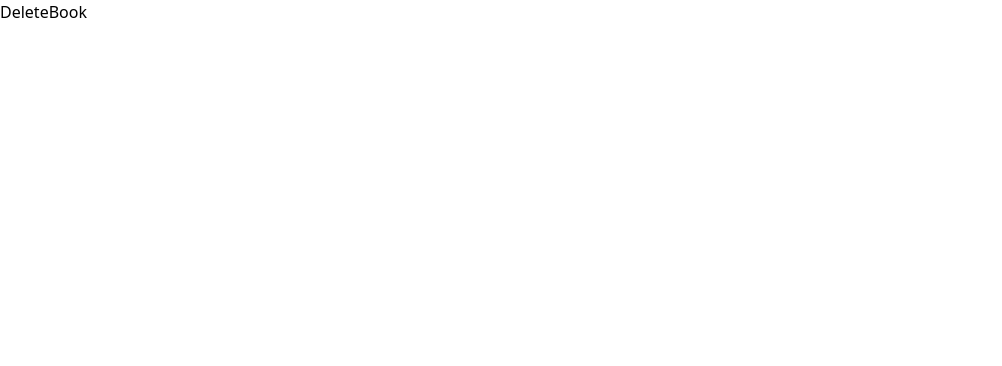
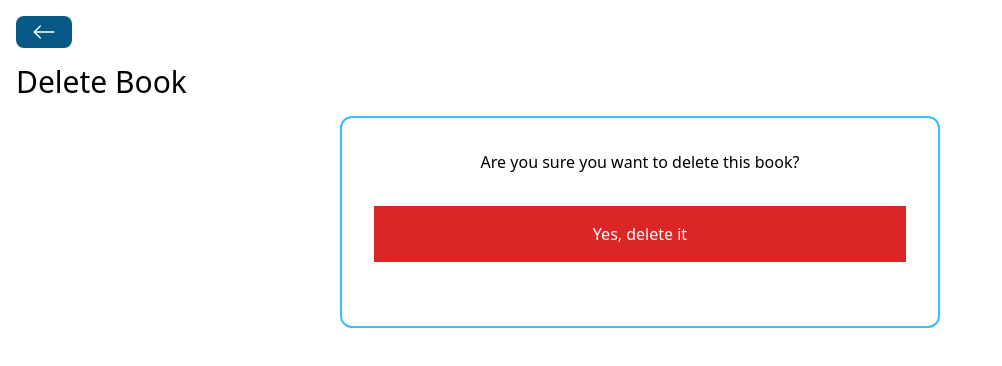
Before and after one commit to CCiocca/MERNstack_bookStore, a React app in the folder frontend/: page /books/delete/1 in a window 1280 px wide. Shown: the top 366 px of the page, without its empty margins (0-1002 px from the left). Built offline with nearby package versions, Linux system fonts and the light colour scheme; the HTML template or start-up script is replaced by a standard one.

Commit message:
fix editBook, add DeleteBook page

```diff
--- a/frontend/src/pages/DeleteBook.jsx
+++ b/frontend/src/pages/DeleteBook.jsx
@@ -1,8 +1,45 @@
-import React from 'react'
+import React, { useState } from 'react';
+import BackButton from '../components/BackButton';
+import Spinner from '../components/Spinner';
+import axios from 'axios';
+import { useNavigate, useParams } from 'react-router-dom';
 
 const DeleteBook = () => {
+  const [loading, setLoading] = useState(false);
+  const navigate = useNavigate();
+  const {id} = useParams();
+
+  const handleDeleteBook = () => {
+    setLoading(true);
+    axios
+      .delete(`http://localhost:5555/books/${id}`)
+      .then(() => {
+        setLoading(false);
+        navigate('/');
+      })
+      .catch((error) => {
+        setLoading(false);
+        alert('An error happened. Please check the console')
+        console.log(error);
+      })
+  }
+
   return (
-    <div>DeleteBook</div>
+    <div className='p-4'>
+      <BackButton/>
+      <h1 className='text-3xl my-4'>Delete Book</h1>
+      {loading ? <Spinner/> : ''}
+      <div className='flex flex-col items-center border-2 border-sky-400 rounded-xl w-[600px] p-8 mx-auto'>
+        <h3>Are you sure you want to delete this book?</h3>
+        <button
+            className='p-4 bg-red-600 text-white m-8 w-full'
+            onClick={handleDeleteBook}>
+          Yes, delete it
+        </button>
+
+      </div>
+
+    </div>
   )
 }
 
--- a/frontend/src/pages/EditBook.jsx
+++ b/frontend/src/pages/EditBook.jsx
@@ -8,6 +8,7 @@
   const [title, setTitle] = useState('');
   const [author, setAuthor] = useState('');
   const [publishYear, setPublishYear] = useState('');
+
   const [loading, setLoading] = useState(false);
   const navigate = useNavigate();
   const {id} = useParams();
@@ -15,7 +16,7 @@
   useEffect(() => {
     setLoading(true)
     axios
-      .get('http//localhost:5555/books/{id}')
+      .get(`http://localhost:5555/books/${id}`)
       .then((response) =>{
         setTitle(response.data.title);
         setAuthor(response.data.author);
```
